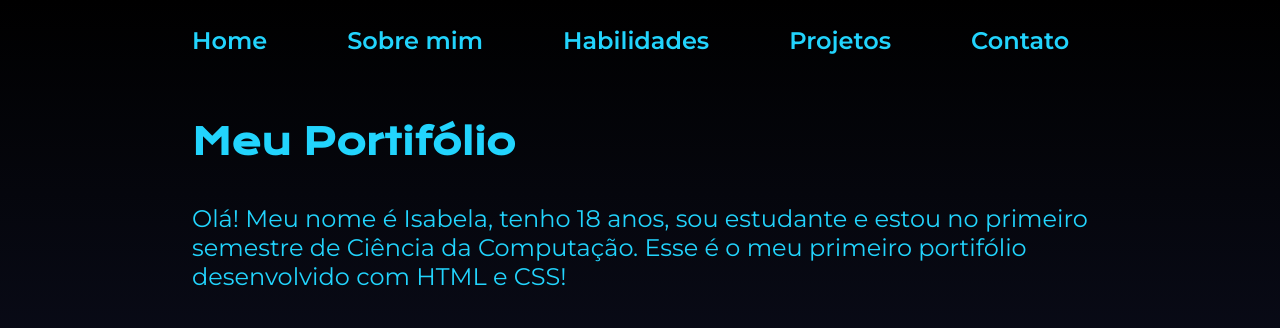
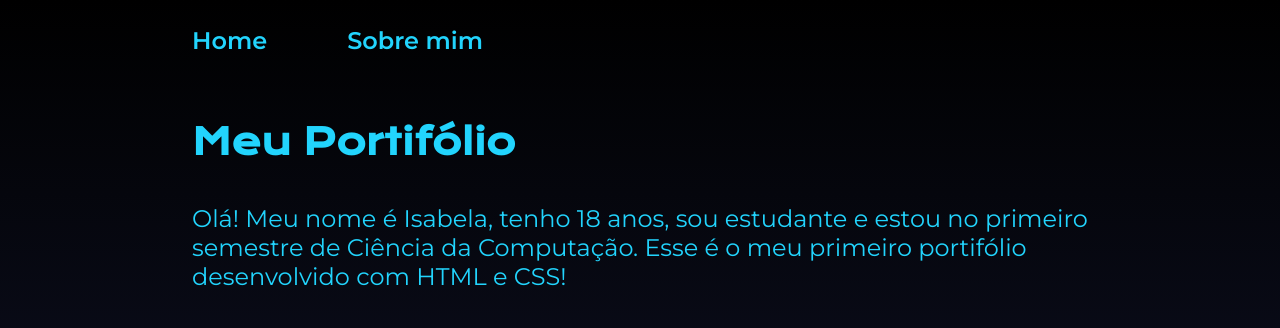
Before and after one commit to isabelayared/portif-lio, a plain HTML site: page index.html in a window 1280 px wide. Shown: the top 328 px of the page. Drawn offline with nearby package versions, Linux system fonts and the light colour scheme.

Commit message:
Update index.html

```diff
--- a/index.html
+++ b/index.html
@@ -13,9 +13,6 @@
         <section class="cabecalho__menu">
             <a class="cabecalho__menu__link" href="#">Home</a>
             <a class="cabecalho__menu__link" href="#sobre-mim">Sobre mim</a>
-            <a class="cabecalho__menu__link" href="#habilidades">Habilidades</a>
-            <a class="cabecalho__menu__link" href="#projetos">Projetos</a>
-            <a class="cabecalho__menu__link" href="#contato">Contato</a>
     </header>
 
 
```
